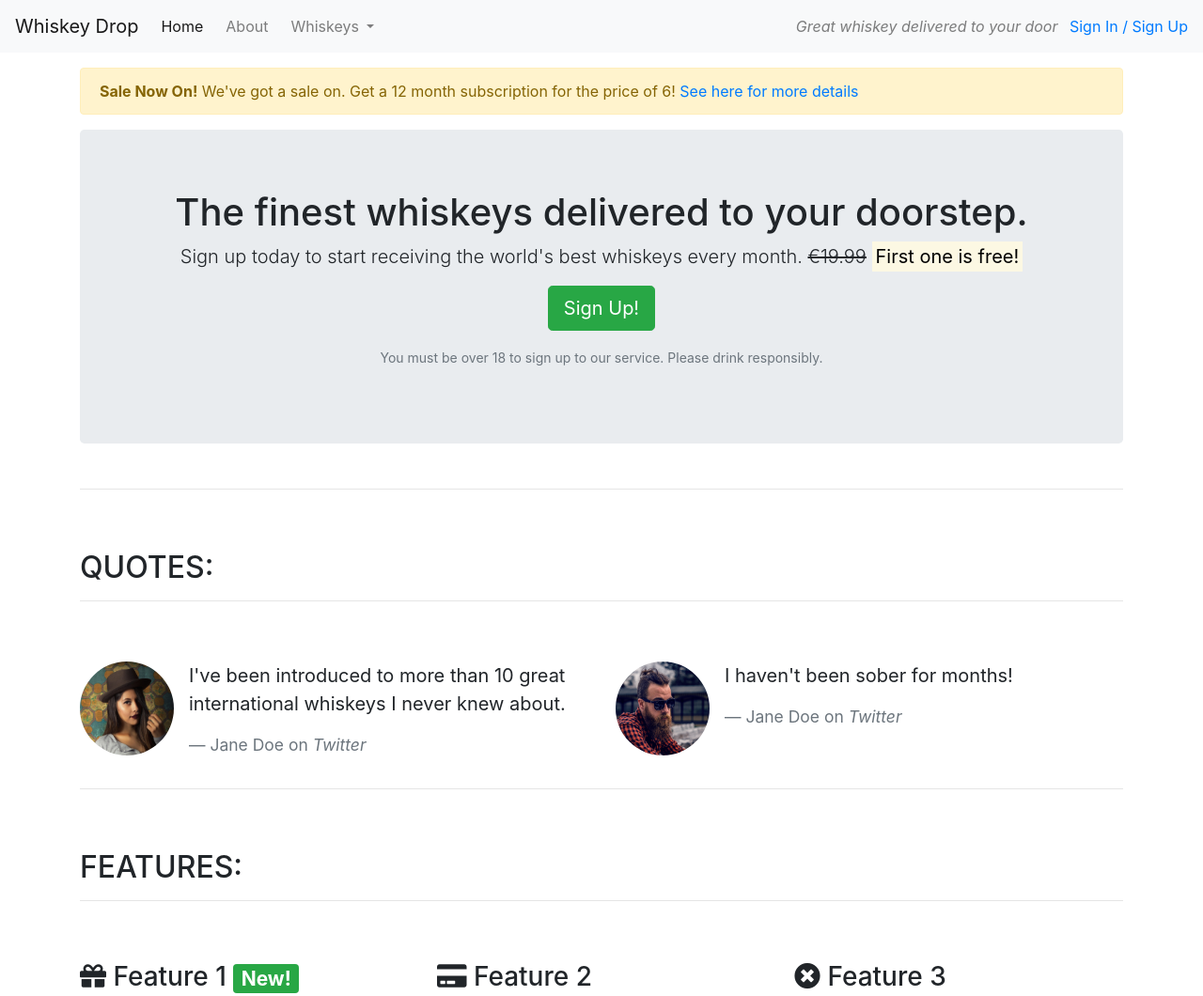
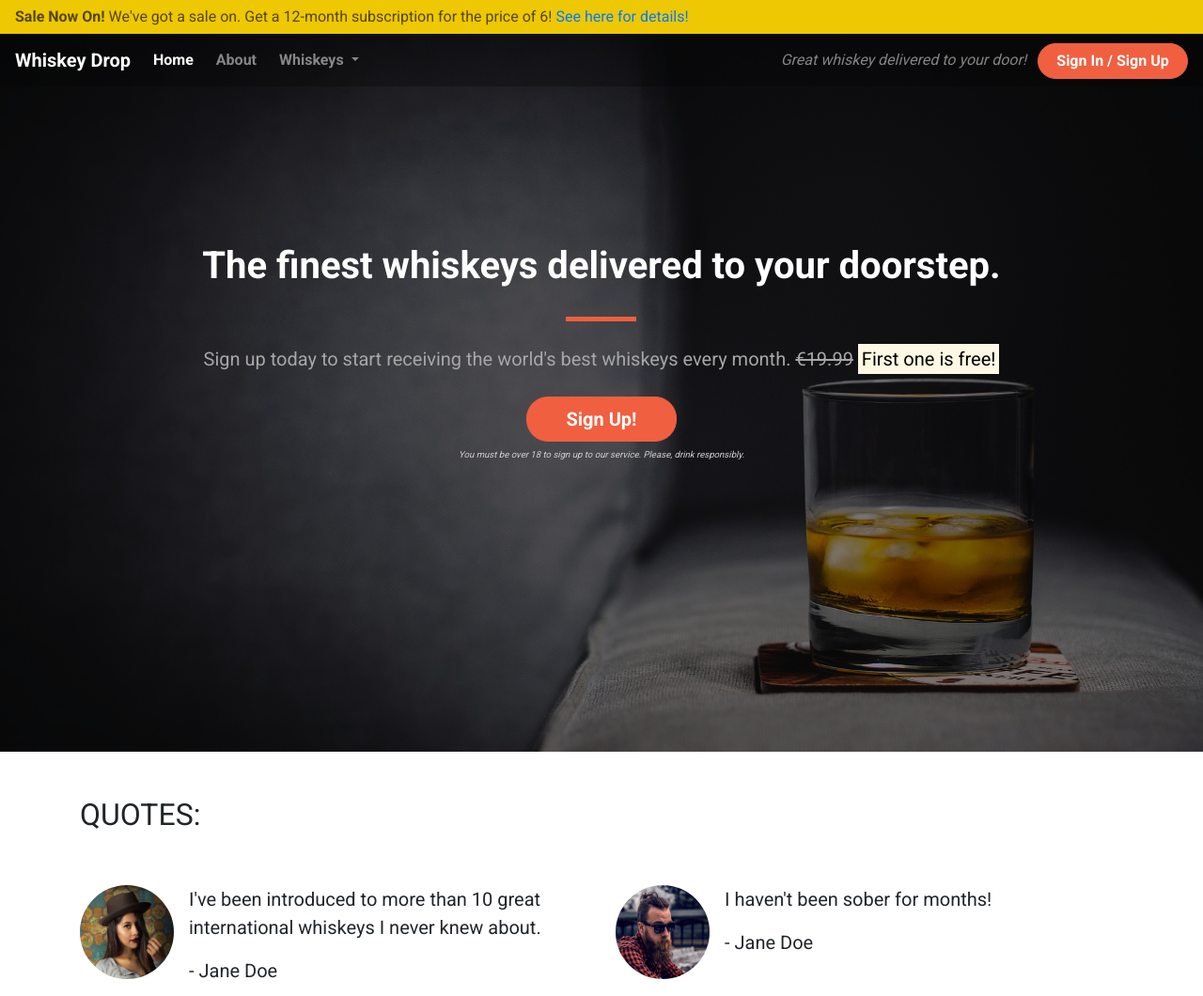
Before and after one commit to spangen87/bootstrap, a plain HTML site: page index.html in a window 1280 px wide. Shown: the top 1060 px of the page at 94% size. Drawn offline with nearby package versions, Linux system fonts and the light colour scheme.

Commit message:
Add more style to css

```diff
--- /dev/null
+++ b/css/style.css
@@ -0,0 +1,139 @@
+body {
+    font-family: 'Roboto', sans-serif;
+}
+
+.alert-container .col-12 {
+    padding-left: 0;
+    padding-right: 0;
+}
+
+.site-wide-alert {
+    color: #544600;
+    background-color: #eec802;
+    border-color: #eec802;
+    padding: 5px 15px;
+    margin-bottom: 0;
+    border: 1px solid transparent;
+    border-radius: 0;
+}
+
+
+.callout-container {
+    height: 100vh;
+
+    background: url('../images/whiskey-background.jpg') no-repeat bottom right fixed;
+    -webkit-background-size: cover;
+    -moz-background-size: cover;
+    -o-background-size: cover;
+    background-size: cover;
+
+    display: flex;
+    align-items: center;
+    justify-content: center;
+
+    position: relative;
+}
+
+.opaque-overlay {
+    position: absolute;
+    top: 0;
+    left: 0;
+    height: 100%;
+    width: 100%;
+    background-color: rgba(0, 0, 0, 0.5);
+}
+
+/* Navbar */
+
+.navalert-container {
+    position: absolute;
+    top: 0;
+    left: 0;
+    z-index: 1;
+    padding-left: 0;
+    padding-right: 0;
+}
+
+.navbar {
+    margin-bottom: 0;
+    width: 100%;
+    background-color: rgba(0, 0, 0, .25);
+    border: 0;
+}
+
+.navbar .navbar-toggler {
+    border: 0;
+}
+
+.navbar .navbar-brand {
+    font-weight: bold;
+}
+
+.navbar .navbar-nav a {
+    font-weight: bold;
+}
+
+
+/* Jumbotron */
+
+.jumbotron {
+    background-color: transparent;
+}
+
+.jumbotron h1 {
+    color: white;
+    font-weight: bold;
+    margin-bottom: 30px;
+    color: white;
+}
+
+.jumbotron .lead {
+    color: #a7a7a7;
+    margin: 25px 0;
+}
+
+.jumbotron small {
+    font-size: 60%;
+    font-style: italic;
+    color: #d0d0d0;
+}
+
+/* Block dividers */
+
+.block-divider {
+    width: 75px;
+    height: 5px;
+    border: 0;
+    background-color: #444;
+}
+
+.block-divider--orange {
+    background-color: #f05f40;
+}
+
+.block-divider--short {
+    width: 35px;
+}
+
+/* Buttons */
+
+.btn--cta {
+    font-weight: bold;
+    border-radius: 23px;
+    width: 160px;
+}
+
+.btn--red {
+    color: white;
+    background-color: #f05f40;
+    border-color: #f05f40;
+}
+
+.btn--red:hover,
+.btn--red:active,
+.btn--red:focus,
+.btn--red:active:focus {
+    background-color: #df4929;
+    border-color: #df4929;
+    color: white;
+}
--- a/index.html
+++ b/index.html
@@ -1,34 +1,39 @@
 <!DOCTYPE html>
-<html lang="en">
+<html lang="en-us">
 
 <head>
-    <meta charset="UTF-8">
-    <meta http-equiv="X-UA-Compatible" content="IE=edge">
+    <meta charset="utf-8">
+    <title>Whiskey Drop | Taste a new whiskey every month</title>
     <meta name="viewport" content="width=device-width, initial-scale=1.0">
-    <title>Document</title>
-    <link rel="stylesheet" href="https://cdn.jsdelivr.net/npm/bootstrap@4.6.1/dist/css/bootstrap.min.css"
-        integrity="sha384-zCbKRCUGaJDkqS1kPbPd7TveP5iyJE0EjAuZQTgFLD2ylzuqKfdKlfG/eSrtxUkn" crossorigin="anonymous">
-    <link rel="stylesheet" href="https://use.fontawesome.com/releases/v5.6.1/css/all.css"
-        integrity="sha384-gfdkjb5BdAXd+lj+gudLWI+BXq4IuLW5IT+brZEZsLFm++aCMlF1V92rMkPaX4PP" crossorigin="anonymous">
+    <link rel="stylesheet" href="https://maxcdn.bootstrapcdn.com/bootstrap/4.1.3/css/bootstrap.min.css">
+    <link rel="stylesheet" href="https://use.fontawesome.com/releases/v5.6.1/css/all.css" integrity="sha384-gfdkjb5BdAXd+lj+gudLWI+BXq4IuLW5IT+brZEZsLFm++aCMlF1V92rMkPaX4PP" crossorigin="anonymous">
+    <link href="https://fonts.googleapis.com/css?family=Roboto:400,700" rel="stylesheet">
+    <link rel="stylesheet" href="css/style.css" type="text/css" />
 </head>
 
 <body>
-    <!--Nav-->
-    <nav class="navbar navbar-light navbar-expand-sm bg-light">
-        <a href="/" class="navbar-brand">
-            Whiskey Drop</a>
+    <div class="container-fluid navalert-container">
+        <div class="container-fluid alert-container">
+            <div class="row d-none d-sm-block">
+                <div class="col-12">
+                    <div class="site-wide-alert alert alert-warning">
+                        <strong>Sale Now On!</strong> We've got a sale on. Get a 12-month subscription for the price of 6! <a href="">See here for details!</a>
+                    </div>
+                </div>
+            </div>
+        </div>
+        <nav class="navbar navbar-dark navbar-expand-sm">
+            <a href="/" class="navbar-brand">Whiskey Drop</a>
 
-        <button class="navbar-toggler ml-auto" type="button" data-toggle="collapse" data-target="#navbarNavDropdown"
-            aria-controls="navbarNavDropdown" aria-expanded="false" aria-label="Toggle navigation">
+            <button class="navbar-toggler ml-auto" type="button" data-toggle="collapse" data-target="#navbarNavDropdown" aria-controls="navbarNavDropdown" aria-expanded="false" aria-label="Toggle navigation">
         <span class="navbar-toggler-icon"></span></button>
 
             <div class="collapse navbar-collapse" id="navbarNavDropdown">
                 <ul class="navbar-nav mr-auto">
                     <li class="active nav-item mr-2"><a class="nav-link" href="/">Home</a></li>
-                <li class="nav-item mr-2"><a class="nav-link" href="">About</a></li>
+                    <li class="nav-item mr-2"><a class="nav-link" href="/about">About</a></li>
                     <li class="nav-item dropdown">
-                    <a class="nav-link dropdown-toggle" href="#" id="navbarDropdownMenuLink" role="button"
-                        data-toggle="dropdown" aria-haspopup="true" aria-expanded="false">
+                        <a class="nav-link dropdown-toggle" href="#" id="navbarDropdownMenuLink" role="button" data-toggle="dropdown" aria-haspopup="true" aria-expanded="false">
           Whiskeys
         </a>
                         <div class="dropdown-menu" aria-labelledby="navbarDropdownMenuLink">
@@ -39,47 +44,41 @@
                         </div>
                     </li>
 
-                <li class="nav-item mr-2 d-block d-sm-none"><a class="nav-link" href="">Sign In / Sign Up</a></li>
+                    <li class="nav-item mr-2 d-block d-sm-none"><a class="nav-link" href="/login">Sign In / Sign Up</a></li>
                 </ul>
             </div>
             <div class="d-none d-md-block">
-            <p class="navbar-text my-auto mr-2"><i>Great whiskey delivered to your door</i></p>
-            <a href="/login">Sign In / Sign Up</a>
+                <p class="navbar-text my-auto mr-2"><i>Great whiskey delivered to your door!</i></p>
+                <a href="/login" class="btn btn--cta btn--red">Sign In / Sign Up</a>
             </div>
-        <!--</div>-->
         </nav>
-    <article class="container mt-3">
-        <div class="row d-none d-sm-block">
-            <div class="col-12">
-                <div class="alert alert-warning">
-                    <strong>Sale Now On!</strong> We've got a sale on. Get a 12 month subscription for the price of 6!
-                    <a href="">See here for more details</a>
     </div>
-            </div>
-        </div>
+    <div class="container-fluid callout-container">
         <!-- Callout -->
+        <div class="opaque-overlay">&nbsp;</div>
         <div class="row">
             <div class="col-12">
                 <section class="callout jumbotron text-center">
-                    <h1>The finest whiskeys delivered to your doorstep.</h1>
+                    <h1 class="jumbotron-header">The finest whiskeys delivered to your doorstep.</h1>
+                    <hr class="block-divider block-divider--orange">
                     <p class="lead">Sign up today to start receiving the world's best whiskeys every month.
                         <s class="d-none d-sm-inline">€19.99</s>
                         <span class="d-inline d-sm-none"><br></span>
                         <strong><mark>First one is free!</mark></strong></p>
-                    <p><button class="btn btn-lg btn-success">Sign Up!</button></p>
-                    <p class="text-muted"><small>You must be over 18 to sign up to our service. Please drink
-                            responsibly.</small></p>
+                    <button class="btn btn-lg btn--cta btn--red" data-toggle="modal" data-target="#signUpModal">Sign Up!</button>
+                    <p class="text-muted"><small>You must be over 18 to sign up to our service. Please, drink responsibly.</small></p>
                 </section>
             </div>
         </div>
         <!-- /.callout -->
-        <hr>
+    </div>
+
     <!-- Quotes -->
+    <div class="container quotes-container">
         <section class="quotes">
             <div class="row">
                 <div class="col-12 my-5">
                     <h2 class="text-uppercase">Quotes:</h2>
-                    <hr />
                 </div>
             </div>
             <div class="row">
@@ -90,10 +89,8 @@
                         </div>
                         <div class="media-body">
                             <blockquote class="blockquote">
-                                <p>I've been introduced to more than 10 great international whiskeys I never knew about.
-                                </p>
-                                <footer class="blockquote-footer">Jane Doe on <cite title="Twitter">Twitter</cite>
-                                </footer>
+                                <p>I've been introduced to more than 10 great international whiskeys I never knew about.</p>
+                                <p>- Jane Doe</p>
                             </blockquote>
                         </div>
                     </div>
@@ -106,8 +103,7 @@
                         <div class="media-body">
                             <blockquote class="blockquote">
                                 <p>I haven't been sober for months!</p>
-                                <footer class="blockquote-footer">Jane Doe on <cite title="Twitter">Twitter</cite>
-                                </footer>
+                                <p>- Jane Doe</p>
                             </blockquote>
                         </div>
                     </div>
@@ -115,60 +111,77 @@
             </div>
         </section>
         <!-- /.quotes -->
-        <hr>
+    </div>
+
     <!-- Features -->
+    <div class="features-container">
         <section class="features">
             <div class="row">
                 <div class="col-12 my-5">
                     <h2 class="text-uppercase">Features:</h2>
-                    <hr />
                 </div>
             </div>
             <div class="row">
                 <div class="col-12 col-md-6 col-lg-4">
                     <div class="feature">
-                        <h3><i class="fas fa-gift d-none d-sm-inline"></i> Feature 1 <span
-                                class="badge badge-success">New!</span></h3>
-                        <p>Lorem ipsum dolor sit amet, consectetur adipiscing elit, sed do eiusmod tempor incididunt ut
-                            labore et dolore magna aliqua. Ut enim ad minim veniam, quis nostrud exercitation ullamco
-                            laboris nisi ut aliquip ex ea commodo consequat.</p>
+                        <h3><i class="fas fa-gift d-none d-sm-inline"></i> Feature 1 <span class="badge badge-success">NEW!</span></h3>
+                        <p>Lorem ipsum dolor sit amet, consectetur adipiscing elit, sed do eiusmod tempor incididunt ut labore et dolore magna aliqua. Ut enim ad minim veniam, quis nostrud exercitation ullamco laboris nisi ut aliquip ex ea commodo consequat.</p>
                         <p><a class="btn btn-sm btn-light" href="">Read More</a></p>
                     </div>
                 </div>
                 <div class="col-12 col-md-6 col-lg-4">
                     <div class="feature">
                         <h3><i class="fas fa-credit-card d-none d-sm-inline"></i> Feature 2</h3>
-                        <p>Lorem ipsum dolor sit amet, consectetur adipiscing elit, sed do eiusmod tempor incididunt ut
-                            labore et dolore magna aliqua. Ut enim ad minim veniam, quis nostrud exercitation ullamco
-                            laboris nisi ut aliquip ex ea commodo consequat.</p>
+                        <p>Lorem ipsum dolor sit amet, consectetur adipiscing elit, sed do eiusmod tempor incididunt ut labore et dolore magna aliqua. Ut enim ad minim veniam, quis nostrud exercitation ullamco laboris nisi ut aliquip ex ea commodo consequat.</p>
                         <p><a class="btn btn-sm btn-light" href="">Read More</a></p>
                     </div>
                 </div>
                 <div class="col-12 d-md-none d-lg-block col-lg-4">
                     <div class="feature">
                         <h3><i class="fas fa-times-circle d-none d-sm-inline"></i> Feature 3</h3>
-                        <p>Lorem ipsum dolor sit amet, consectetur adipiscing elit, sed do eiusmod tempor incididunt ut
-                            labore et dolore magna aliqua. Ut enim ad minim veniam, quis nostrud exercitation ullamco
-                            laboris nisi ut aliquip ex ea commodo consequat.</p>
+                        <p>Lorem ipsum dolor sit amet, consectetur adipiscing elit, sed do eiusmod tempor incididunt ut labore et dolore magna aliqua. Ut enim ad minim veniam, quis nostrud exercitation ullamco laboris nisi ut aliquip ex ea commodo consequat.</p>
                         <p><a class="btn btn-sm btn-light" href="">Read More</a></p>
                     </div>
                 </div>
             </div>
         </section>
         <!-- /.features -->
-    </article>
-    <script src="https://cdn.jsdelivr.net/npm/jquery@3.5.1/dist/jquery.slim.min.js"
-        integrity="sha384-DfXdz2htPH0lsSSs5nCTpuj/zy4C+OGpamoFVy38MVBnE+IbbVYUew+OrCXaRkfj" crossorigin="anonymous">
-    </script>
-    <script src="https://cdn.jsdelivr.net/npm/popper.js@1.16.1/dist/umd/popper.min.js"
-        integrity="sha384-9/reFTGAW83EW2RDu2S0VKaIzap3H66lZH81PoYlFhbGU+6BZp6G7niu735Sk7lN" crossorigin="anonymous">
-    </script>
-    <script src="https://cdn.jsdelivr.net/npm/bootstrap@4.6.1/dist/js/bootstrap.min.js"
-        integrity="sha384-VHvPCCyXqtD5DqJeNxl2dtTyhF78xXNXdkwX1CZeRusQfRKp+tA7hAShOK/B/fQ2" crossorigin="anonymous">
-    </script>
-    <script src="https://cdn.jsdelivr.net/npm/bootstrap@4.6.1/dist/js/bootstrap.bundle.min.js"
-        integrity="sha384-fQybjgWLrvvRgtW6bFlB7jaZrFsaBXjsOMm/tB9LTS58ONXgqbR9W8oWht/amnpF" crossorigin="anonymous">
-    </script>
+    </div>
+
+    <div class="modal" tabindex="-1" role="dialog" id="signUpModal">
+        <div class="modal-dialog" role="document">
+            <div class="modal-content">
+                <div class="modal-header">
+                    <h5 class="modal-title">Sign Up To Whiskey Drop!</h5>
+                    <button type="button" class="close" data-dismiss="modal" aria-label="Close">
+          <span aria-hidden="true">&times;</span>
+        </button>
+                </div>
+                <div class="modal-body">
+                    <form>
+                        <div class="form-group">
+                            <label for="exampleInputEmail1">Email address</label>
+                            <input type="email" class="form-control" id="exampleInputEmail1" aria-describedby="emailHelp" placeholder="Enter email">
+                            <small id="emailHelp" class="form-text text-muted">We'll never share your email with anyone else.</small>
+                        </div>
+                        <div class="form-group">
+                            <label for="password">Password</label>
+                            <input type="password" class="form-control" id="password" placeholder="Password">
+                        </div>
+                        <div class="form-group">
+                            <label for="repeatPassword">Repeat Password</label>
+                            <input type="password" class="form-control" id="repeatPassword" placeholder="Repeat Password">
+                        </div>
+                        <button type="submit" class="btn btn-success">Submit</button>
+                    </form>
+                </div>
+            </div>
+        </div>
+    </div>
+
+    <script src="https://code.jquery.com/jquery-3.3.1.slim.min.js" integrity="sha384-q8i/X+965DzO0rT7abK41JStQIAqVgRVzpbzo5smXKp4YfRvH+8abtTE1Pi6jizo" crossorigin="anonymous"></script>
+    <script src="https://cdnjs.cloudflare.com/ajax/libs/popper.js/1.14.3/umd/popper.min.js" integrity="sha384-ZMP7rVo3mIykV+2+9J3UJ46jBk0WLaUAdn689aCwoqbBJiSnjAK/l8WvCWPIPm49" crossorigin="anonymous"></script>
+    <script src="https://stackpath.bootstrapcdn.com/bootstrap/4.1.3/js/bootstrap.min.js" integrity="sha384-ChfqqxuZUCnJSK3+MXmPNIyE6ZbWh2IMqE241rYiqJxyMiZ6OW/JmZQ5stwEULTy" crossorigin="anonymous"></script>
 </body>
 
 </html>
```
Also changed, not shown: images/whiskey-background.jpg (added). Lines whose indentation alone changed are shown as unchanged.
